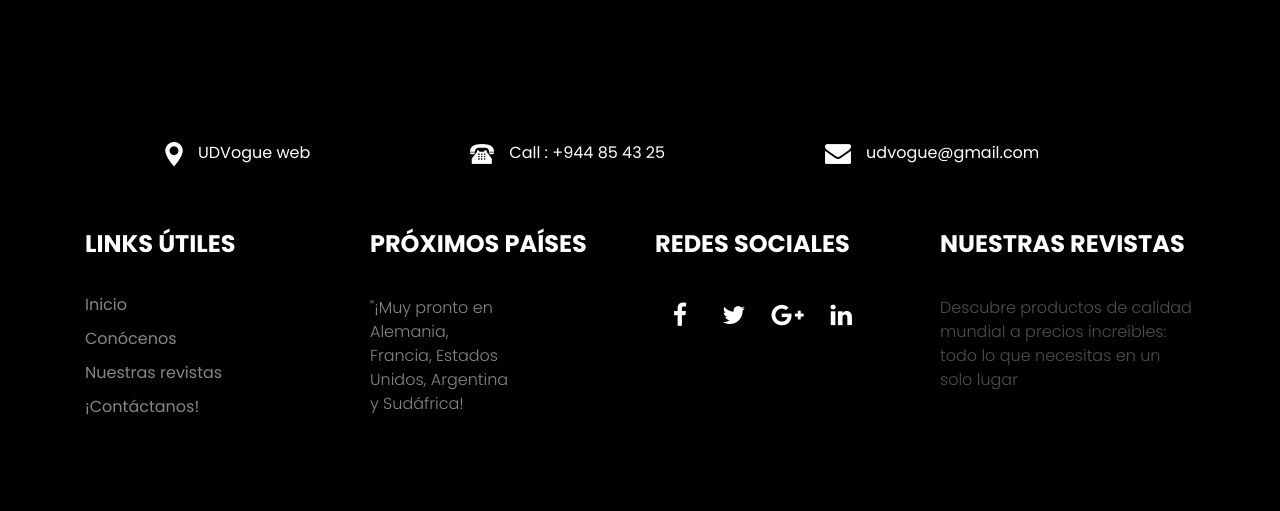
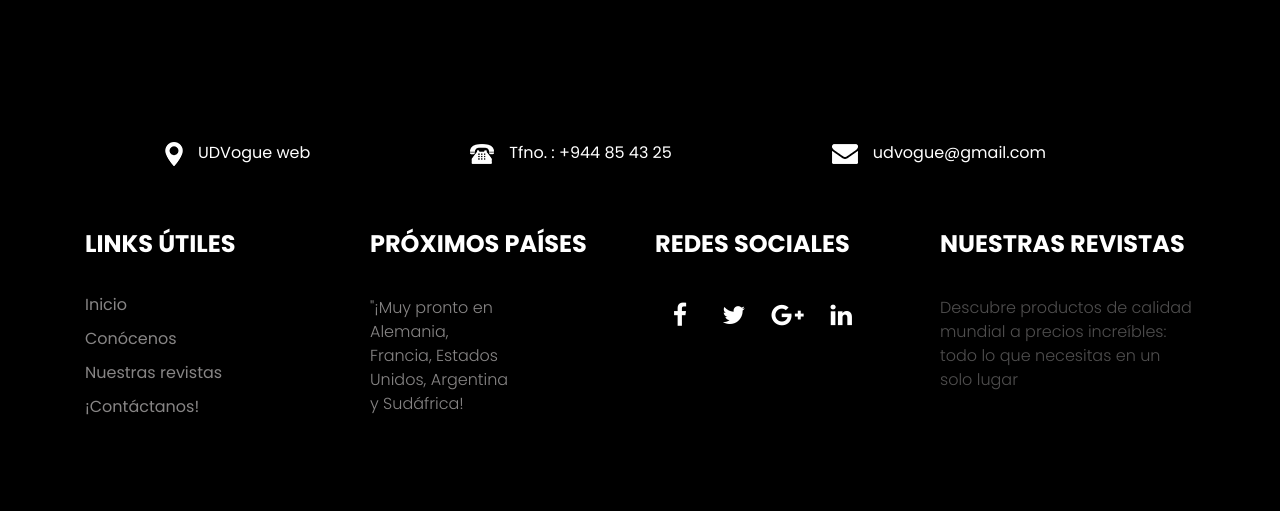
Before and after one commit to HugoReyIn/IWUDVogueDefinitivo, a Django app: page /UDVogueApp/ in a window 1280 px wide. Shown: the part 3589-4100 px from the top of the page. Run offline with Django 5.2, Linux system fonts and the light colour scheme; data comes from the database, SQL or seed files in the repository; some libraries are stand-ins or nearby versions.

Commit message:
cambios en footer

```diff
--- a/UDVogue/UDVogueApp/templates/base.html
+++ b/UDVogue/UDVogueApp/templates/base.html
@@ -235,7 +235,7 @@
             <div class="footer_location_text">
                <ul>
                   <li><img src="{% static 'images/map-icon.png' %}"><span class="padding_left_10"><a href="#">UDVogue web</a></span></li>
-                  <li><img src="{% static 'images/call-icon.png' %}"><span class="padding_left_10"><a href="#">Call : +944 85 43 25</a></span></li>
+                  <li><img src="{% static 'images/call-icon.png' %}"><span class="padding_left_10"><a href="#">Tfno. : +944 85 43 25</a></span></li>
                   <li><img src="{% static 'images/mail-icon.png' %}"><span class="padding_left_10"><a href="#">udvogue@gmail.com</a></span></li>
                </ul>
             </div>
```
